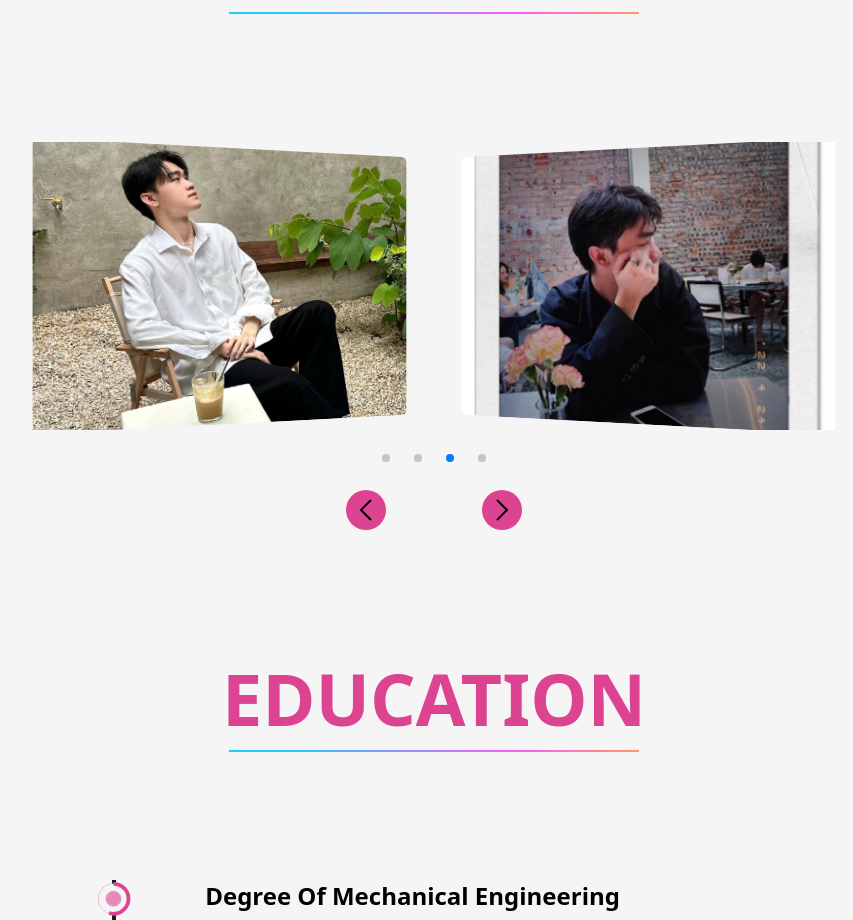
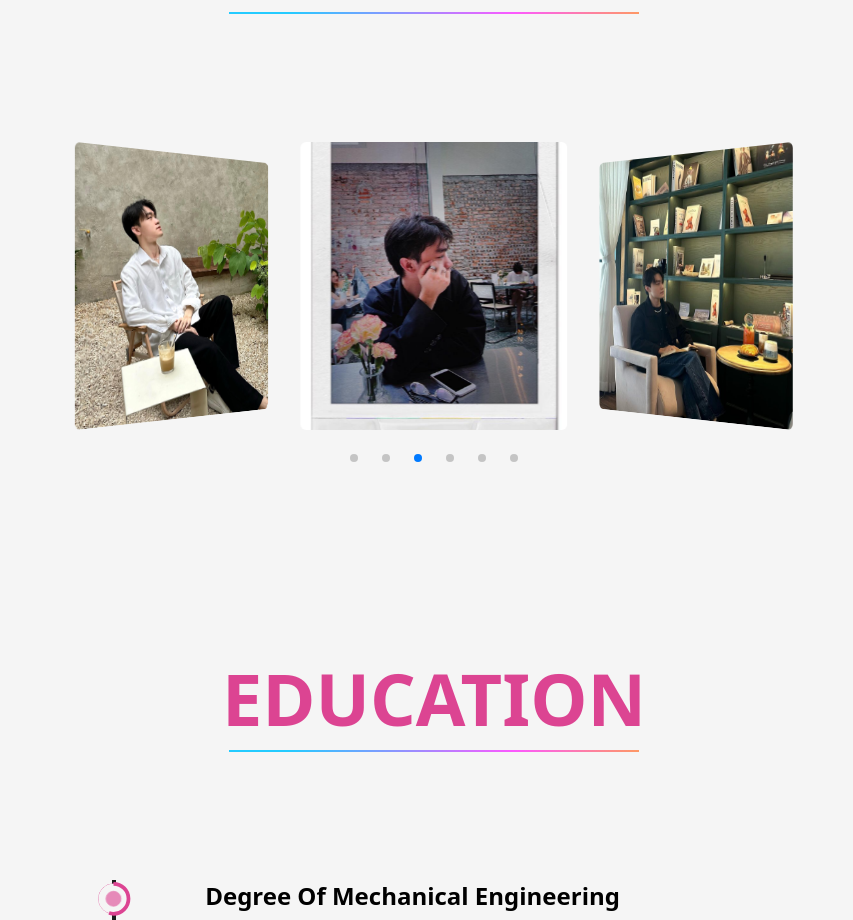
Before and after one commit to taiphan2288/thanhtai-portfolio, a React (Create React App) app: page / in a window 1280 px wide. Shown: the part 1660-2580 px from the top of the page, without its empty margins (206-1059 px from the left). Built offline with nearby package versions, Linux system fonts and the light colour scheme; no server answers.

Commit message:
add image and edit slide

```diff
--- a/src/components/Slider.js
+++ b/src/components/Slider.js
@@ -19,8 +19,17 @@ import slide_image_1 from "../assets/personal-images/Img_1.jpg";
 import slide_image_2 from "../assets/personal-images/Img_2.jpg";
 import slide_image_3 from "../assets/personal-images/Img_3.jpg";
 import slide_image_4 from "../assets/personal-images/Img_4.jpg";
+import slide_image_5 from "../assets/personal-images/Img_5.jpg";
+import slide_image_6 from "../assets/personal-images/Img_6.jpg";
 
-const slide_img = [slide_image_1, slide_image_2, slide_image_3, slide_image_4];
+const slide_img = [
+  slide_image_1,
+  slide_image_2,
+  slide_image_3,
+  slide_image_4,
+  slide_image_5,
+  slide_image_6,
+];
 
 const Slider = () => {
   const SlideRef = useRef();
@@ -58,6 +67,10 @@ const Slider = () => {
             slidesPerView: 2,
             spaceBetween: 20,
           },
+          1024: {
+            slidesPerView: 3,
+            spaceBetween: 10,
+          },
         }}
         pagination={{ el: ".swiper-pagination", clickable: true }}
         navigation={false}
@@ -81,7 +94,7 @@ const Slider = () => {
       </Swiper>
 
       <div className="relative flex justify-center items-center mt-10">
-        <div className="absolute flex gap-24 text-lg items-center justify-center mt-20">
+        {/* <div className="absolute flex gap-24 text-lg items-center justify-center mt-20">
           <button
             onClick={handlePrev}
             className="bg-red p-2 rounded-full dark:bg-white hover:opacity-70"
@@ -94,7 +107,7 @@ const Slider = () => {
           >
             <GrNext size={24} />
           </button>
-        </div>
+        </div> */}
         <div className="swiper-pagination flex justify-center items-center gap-x-4"></div>
       </div>
     </div>
```
Also changed, not shown: src/assets/personal-images/Img_5.jpg (added), src/assets/personal-images/Img_6.jpg (added).
